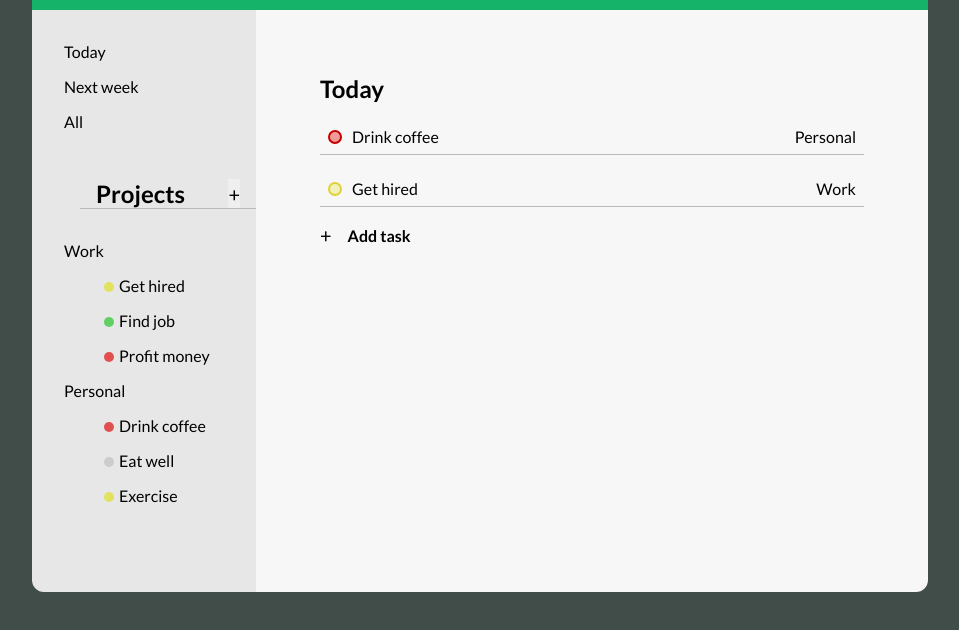
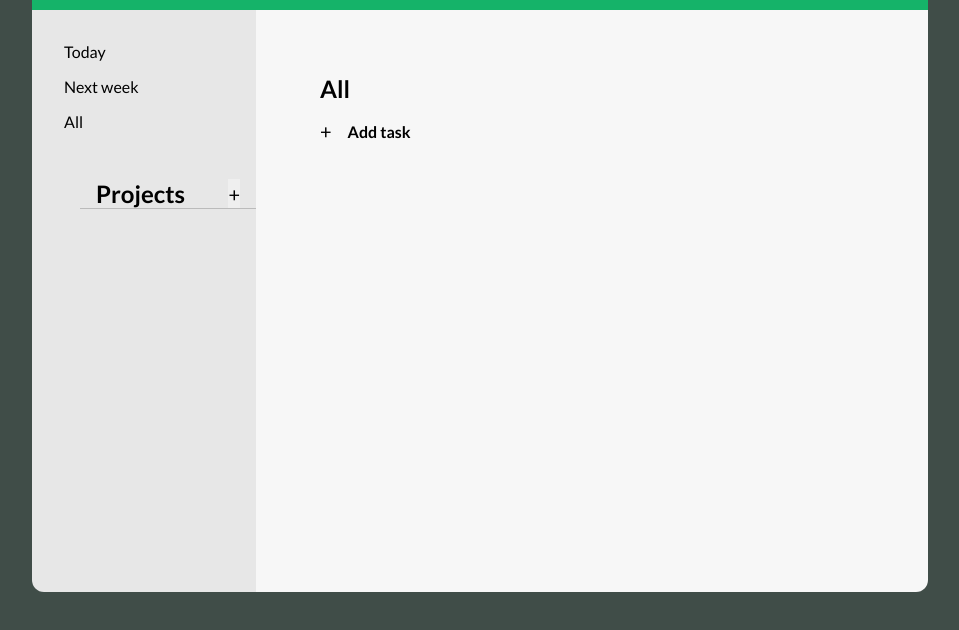
Before and after one commit to sebada001/to-do, a website built with webpack: page dist/index.html in a window 1280 px wide. Shown: the part 128-758 px from the top of the page, without its empty margins (160-1119 px from the left). Built offline with nearby package versions, Linux system fonts and the light colour scheme.

Commit message:
pageLoad and newProj basic modules

```diff
--- a/src/index.js
+++ b/src/index.js
@@ -1,11 +1,71 @@
 import './style.css';
+import appSkeleton from './pageLoad.js';
+import newProject from './newProj.js';
 
-// function component() {
-//     const element = document.createElement('div');
+appSkeleton();
+newProject();
 
-//     element.innerHTML = "webpack test 123"
+// const html =
+// `<div class="container">
+// <div class="header">
+//   <div class="left">To Do App</div>
+//   <div class="right">?</div>
+// </div>
 
-//     document.body.appendChild(element);
-//   }
+// <div class="control-panel">
+//   <ul class="date-panel">
+//     <li class="today">Today</li>
+//     <li class="next-week">Next week</li>
+//     <li class="all">All</li>
+//   </ul>
+//   <div class="projects">
+//     <div class="projects-title">
+//       <h2>Projects</h2>
+//       <button class="add-project-button">+</button>
+//     </div>
+//     <ul>
+//       <li class="work"> Work
+//         <ul class="work-ul">
+//             <li class="medium">Get hired</li>
+//             <li class="relax">Find job</li>
+//             <li class="urgent">Profit money</li>
+//         </ul>
+//       </li>
+//       <li class="personal"> Personal
+//         <ul class="personal-ul">
+//           <li class="urgent">Drink coffee</li>
+//           <li class="none">Eat well</li>
+//           <li class="medium">Exercise</li>
+//         </ul>
+//       </li>
+//     </ul>
+//   </div>
+// </div>
 
-//   component();
+// <div class="display">
+//   <h2 class="display-title">Today</h2>
+//   <div class="tasks-container">
+//     <div class="task">
+//       <div class="task-left urgent-task">Drink coffee</div>
+//       <div class="task-right">
+//         <p>20/02/2022</p>
+//         <p>Personal</p>
+//       </div>
+//     </div>
+//     <div class="task">
+//       <div class="task-left medium-task">Get hired</div>
+//       <div class="task-right">
+//         <p>19/09/2022</p>
+//         <p>Work</p>
+//       </div>
+//     </div>
+//   </div>
+//   <div class="add-task-container">
+//     <div class="add-task-left">
+//       <button class="add-task-button">+</button>
+//       <h4>Add task</h4>
+//     </div>
+//   </div>
+// </div>
+// </div>`;
+// document.body.innerHTML = html;
--- /dev/null
+++ b/src/newProj.js
@@ -0,0 +1,16 @@
+const projectFactory = (name, color) =>{
+    return {name, color}
+};
+
+export default function newProject(){
+    const butt = document.querySelector(".add-project-button");
+    butt.addEventListener('click', projectAdd);
+}
+
+const projectAdd = function(){
+    const projectUl = document.querySelector(".projects-ul");
+    const project = projectFactory(prompt("What will this project be called?"));
+    const projectCapsule = document.createElement("li");
+    projectCapsule.textContent = project.name;
+    projectUl.appendChild(projectCapsule);
+}
--- /dev/null
+++ b/src/pageLoad.js
@@ -0,0 +1,39 @@
+export default function appSkeleton(){
+    const htmlSkelly =
+`<div class="container">
+<div class="header">
+  <div class="left">To Do App</div>
+  <div class="right">?</div>
+</div>
+
+<div class="control-panel">
+  <ul class="date-panel">
+    <li class="today">Today</li>
+    <li class="next-week">Next week</li>
+    <li class="all">All</li>
+  </ul>
+  <div class="projects">
+    <div class="projects-title">
+      <h2>Projects</h2>
+      <button class="add-project-button">+</button>
+    </div>
+    <ul class="projects-ul">
+
+    </ul>
+  </div>
+</div>
+
+    <div class="display">
+        <h2 class="display-title">All</h2>
+        <div class="tasks-container"></div>
+        <div class="add-task-container">
+            <div class="add-task-left">
+                <button class="add-task-button">+</button>
+                <h4>Add task</h4>
+            </div>
+        </div>
+    </div>
+</div>`;
+
+document.body.innerHTML = htmlSkelly;
+}
--- a/src/style.css
+++ b/src/style.css
@@ -194,6 +194,13 @@ button:hover{
     display: flex;
     align-items: center;
 }
+.task-right > p:first-child{
+
+}
+.task-right > p + p{
+    margin-left: 1rem;
+    color:rgb(114, 114, 114);
+}
 
 .urgent-task::before{
     content: "";
```
Also changed, not shown: dist/index.html, dist/main.js.
